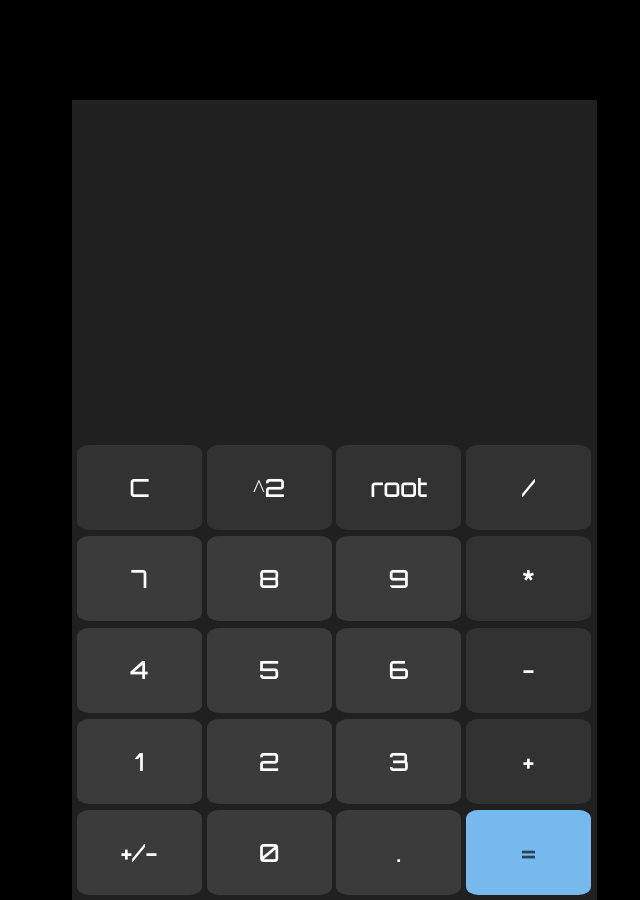
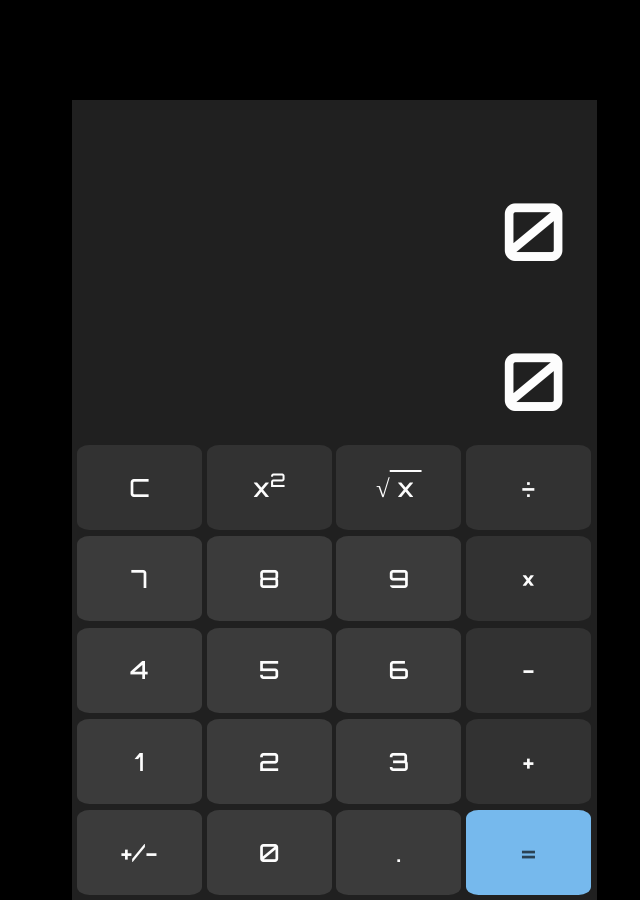
Before and after one commit to KirillBravin/Calculator, a website: page src/index.html in a window 1280 px wide. Shown: the whole page, without its empty margins (640-1280 px from the left). Drawn offline with nearby package versions, Linux system fonts and the light colour scheme.

Commit message:
Fixed minor issues with button symbols and added results numbers

```diff
--- a/src/index.html
+++ b/src/index.html
@@ -19,7 +19,10 @@
     <div class="calculator">
       <div class="container">
         <div class="calculator__wrapper">
-          <div class="calculator__results"></div>
+          <div class="calculator__results-wrapper">
+            <div class="results-wrapper result-1">0</div>
+            <div class="results-wrapper result-2">0</div>
+          </div>
           <div class="calculator__buttons-wrapper">
             <div class="calculator__rows row-1">
               <button
@@ -28,22 +31,26 @@
               </button>
               <button
                 class="calculator__buttons calculator__buttons__row-1 power">
-                ^2
+                x<sup>2</sup>
               </button>
               <button
                 class="calculator__buttons calculator__buttons__row-1 root">
-                root
+                &radic;<span class="span-root" style="text-decoration: overline"
+                  >&nbsp;x&nbsp;</span
+                >
               </button>
               <button
                 class="calculator__buttons calculator__buttons__row-1 divide">
-                /
+                &divide;
               </button>
             </div>
             <div class="calculator__rows row-2">
               <button class="calculator__buttons seven">7</button>
               <button class="calculator__buttons eight">8</button>
               <button class="calculator__buttons nine">9</button>
-              <button class="calculator__buttons multiplication">*</button>
+              <button class="calculator__buttons multiplication">
+                &times;
+              </button>
             </div>
             <div class="calculator__rows row-3">
               <button class="calculator__buttons four">4</button>
--- a/src/style.scss
+++ b/src/style.scss
@@ -15,7 +15,19 @@
     height: 800px;
     background-color: #202020;
   }
-  &__results {
+  &__results-wrapper {
+    display: flex;
+    position: absolute;
+    width: 525px;
+    height: 345px;
+    background-color: #202020;
+    flex-direction: column-reverse;
+    align-items: flex-end;
+    padding-left: 5px;
+    padding-right: 30px;
+    padding-bottom: 5px;
+    color: #fdfdfd;
+    background-color: #202020;
   }
   &__buttons-wrapper {
     display: flex;
@@ -83,3 +95,29 @@
 .result:hover {
   background-color: #6ca7d5;
 }
+
+sup {
+  background-color: transparent;
+}
+
+.span-root {
+  background-color: transparent;
+}
+
+.results-wrapper {
+  background-color: transparent;
+  font-size: 80px;
+  white-space: normal;
+}
+
+.result-2 {
+  padding-bottom: 30px;
+}
+
+.display-hidden {
+  display: none;
+}
+
+.display-show {
+  display: block;
+}
```
Also changed, not shown: css/style.min.css, 1 other file.
